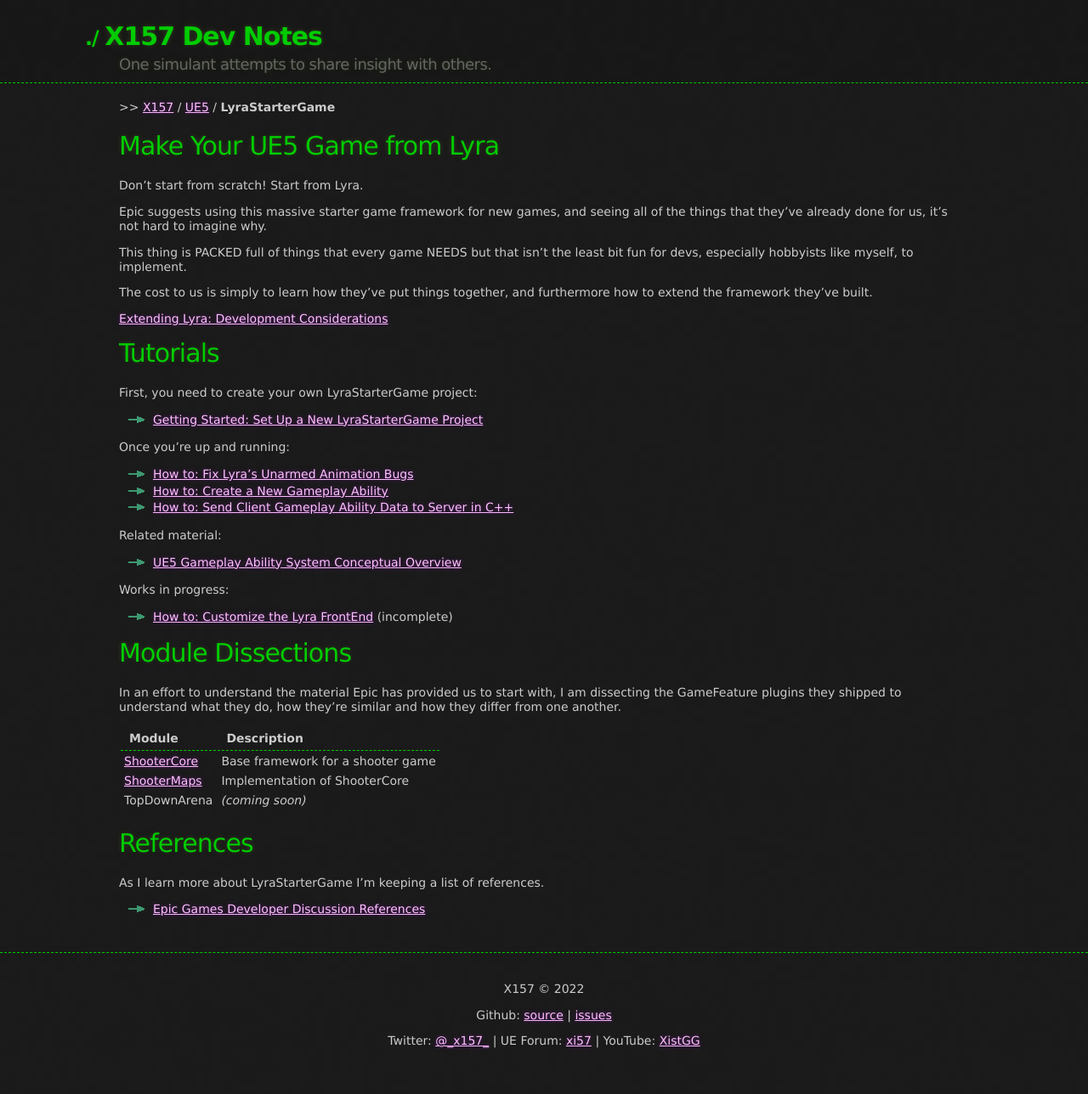
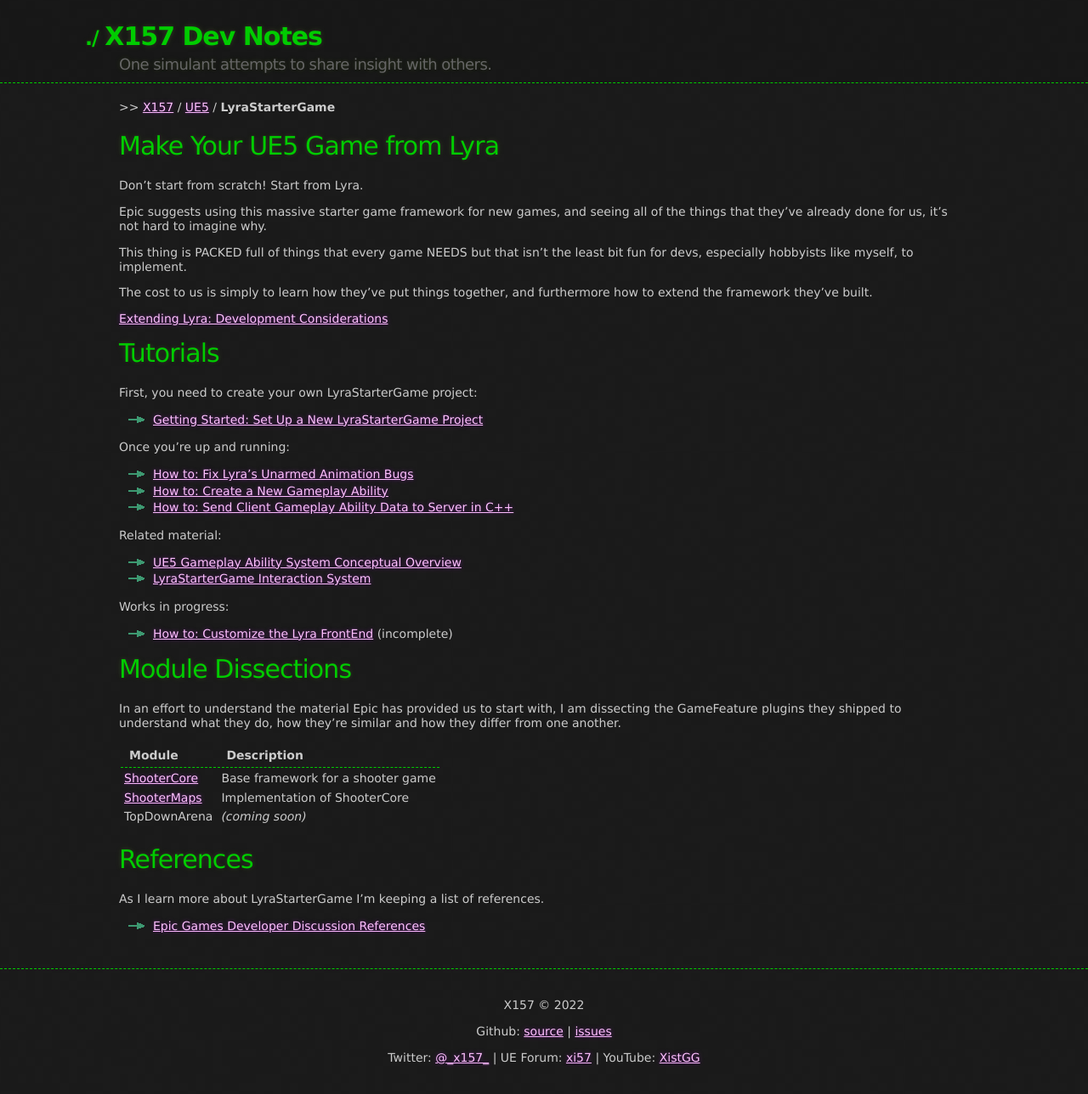
Before and after one commit to x157/x157.github.io, a Jekyll site: the page built from UE5/LyraStarterGame/index.md, in a window 1280 px wide. Shown: the whole page at 85% size. Built offline with Jekyll 4.4.1, drawn with Linux system fonts in a browser that asks for light colours.

Commit message:
Link to Lyra Interactions

```diff
--- a/UE5/LyraStarterGame/index.md
+++ b/UE5/LyraStarterGame/index.md
@@ -36,6 +36,7 @@
 Related material:
 
 - [UE5 Gameplay Ability System Conceptual Overview](/UE5/GameplayAbilitySystem/)
+- [LyraStarterGame Interaction System](./Interactions/)
 
 Works in progress:
 
```
